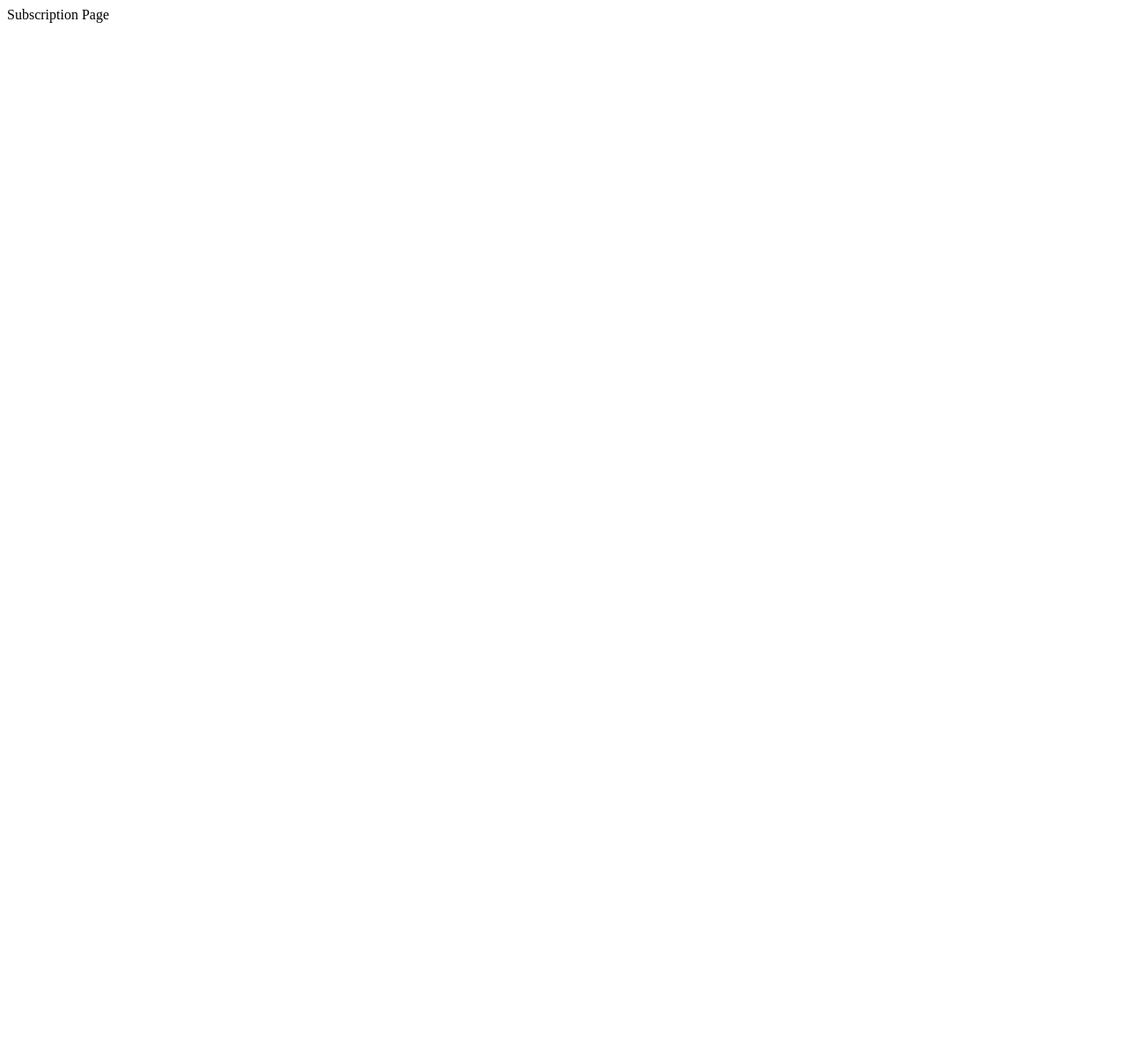
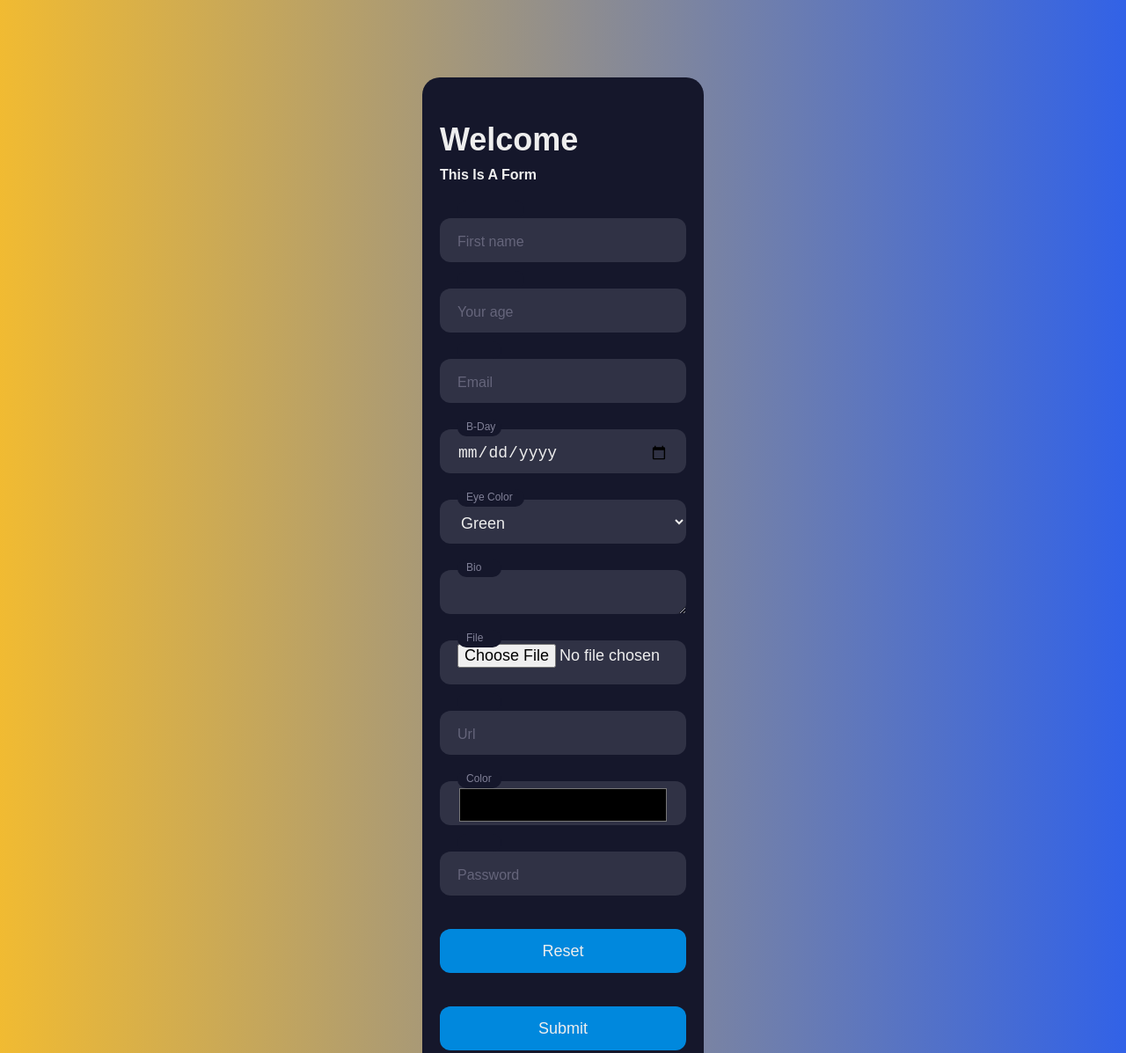
Before and after one commit to arand013/Subscription-Page, a plain HTML site: page src/index.html in a window 1280 px wide. Shown: the top 1197 px of the page at 88% size. Before the commit the page ends 800 px from the top, so only its background shows below. Drawn offline with Linux system fonts and the light colour scheme.

Commit message:
src: index/css : update

```diff
--- a/src/index.html
+++ b/src/index.html
@@ -1,35 +1,94 @@
 <!DOCTYPE html>
 <html lang="en">
+
 <head>
     <meta charset="UTF-8">
     <meta http-equiv="X-UA-Compatible" content="IE=edge">
     <meta name="viewport" content="width=device-width, initial-scale=1.0">
-    <title>Subscription Page</title>
+    <link rel="stylesheet" href="style.css">
+    </link>
 
+    <title>Form</title>
 </head>
+
 <body>
-    <header> Subscription Page </header>
 
-    <div class="container">
-        <div class="intro">
+    <div class="form">
+        <div class="title">Welcome</div>
+        <div class="subtitle">This Is A Form</div>
 
+        <div class="input-container ic1">
+            <input type="text" id="firstname" class="input" placeholder=" " />
+            <div class="cut"></div>
+            <label for="firstname" class="placeholder">First name</label>
         </div>
 
-
-        <div class="container#2">
-        <div class="Subscription 1">
-
-        </div>
-        <div class="Subscription 1">
-
-        </div>
-        <div class="Subscription 3">
-
+        <div class="input-container ic2">
+            <input type="number" id="age" class="input" placeholder=" " min="1" max="89" />
+            <div class="cut"></div>
+            <label for="age" class="placeholder">Your age</label>
         </div>
 
+        <div class="input-container ic2">
+            <input type="text" id="email" class="input" placeholder=" " />
+            <div class="cut cut-short"></div>
+            <label for="email" class="placeholder">Email</label>
         </div>
+
+        <div class="input-container ic2">
+            <input type="date" id="date" class="input" placeholder=" " min="1960-01-01" />
+            <div class="cut cut-short"></div>
+            <label for="date" class="placeholder">B-Day</label>
+        </div>
+
+        <div class="input-container ic2">
+            <select type="multiple" name="eyeColor" id="eyeColor" class="input" placeholder=" ">
+                <option value="Green">Green</option>
+                <option label="Red" value="Red">Red</option>
+                <option value="Green">Orange</option>
+                <option label="Red" value="Red">Yellow</option>
+                <option value="Blue">Blue</option>
+                <option label="Purple" value="Purple">Purple</option>
+            </select>
+            <div class="cut"></div>
+            <label for="eyecolor" class="placeholder">Eye Color</label>
+        </div>
+
+        <div class="input-container ic2">
+            <textarea id="bio" class="input" name="bio" maxlength="20" placeholder=" "> </textarea>
+            <div class="cut cut-short"></div>
+            <label for="bio" class="placeholder">Bio</label>
+        </div>
+
+        <div class="input-container ic2">
+            <input type="file" id="file" class="input" placeholder=" " name="file" />
+            <div class="cut cut-short"></div>
+            <label for="file" class="placeholder">File</label>
+        </div>
+
+        <div class="input-container ic2">
+            <input type="url" id="url" class="input" name="url" placeholder=" "> </input>
+            <div class="cut cut-short"></div>
+            <label for="url" class="placeholder">Url</label>
+        </div>
+
+        <div class="input-container ic2">
+            <input type="color" id="color" class="input" placeholder=" " name="color"> </input>
+            <div class="cut cut-short"></div>
+            <label for="color" class="placeholder">Color</label>
+        </div>
+
+        <div class="input-container ic2">
+            <input type="password" class="input" name="password" placeholder=" "> </input>
+            <div class="cut cut-short"></div>
+            <label for="password" class="placeholder">Password</label>
+        </div>
+
+        <button type="reset" class="submit">Reset</button>
+        <button type="text" class="submit">Submit</button>
+
     </div>
 
+</body>
 
-</body>
 </html>
--- a/src/style.css
+++ b/src/style.css
@@ -0,0 +1,124 @@
+body {
+    align-items: center;
+    background: linear-gradient(to right, hsl(43, 87%, 57%), hsl(224, 79%, 55%));
+    display: flex;
+    justify-content: center;
+    height: 170vh;
+}
+
+.form {
+    background-color: #15172b;
+    border-radius: 20px;
+    box-sizing: border-box;
+    height: 1200px;
+    padding: 20px;
+    width: 320px;
+}
+
+.title {
+    color: #eee;
+    font-family: sans-serif;
+    font-size: 36px;
+    font-weight: 600;
+    margin-top: 30px;
+}
+
+.subtitle {
+    color: #eee;
+    font-family: sans-serif;
+    font-size: 16px;
+    font-weight: 600;
+    margin-top: 10px;
+}
+
+.input-container {
+    height: 50px;
+    position: relative;
+    width: 100%;
+}
+
+.ic1 {
+    margin-top: 40px;
+}
+
+.ic2 {
+    margin-top: 30px;
+}
+
+.input {
+    background-color: #303245;
+    border-radius: 12px;
+    border: 0;
+    box-sizing: border-box;
+    color: #eee;
+    font-size: 18px;
+    height: 100%;
+    outline: 0;
+    padding: 4px 20px 0;
+    width: 100%;
+}
+
+.cut {
+    background-color: #15172b;
+    border-radius: 10px;
+    height: 20px;
+    left: 20px;
+    position: absolute;
+    top: -20px;
+    transform: translateY(0);
+    transition: transform 200ms;
+    width: 76px;
+}
+
+.cut-short {
+    width: 50px;
+}
+
+.input:focus~.cut,
+.input:not(:placeholder-shown)~.cut {
+    transform: translateY(8px);
+}
+
+.placeholder {
+    color: #65657b;
+    font-family: sans-serif;
+    left: 20px;
+    line-height: 14px;
+    pointer-events: none;
+    position: absolute;
+    transform-origin: 0 50%;
+    transition: transform 200ms, color 200ms;
+    top: 20px;
+}
+
+.input:focus~.placeholder,
+.input:not(:placeholder-shown)~.placeholder {
+    transform: translateY(-30px) translateX(10px) scale(0.75);
+}
+
+.input:not(:placeholder-shown)~.placeholder {
+    color: #808097;
+}
+
+.input:focus~.placeholder {
+    color: #dc2f55;
+}
+
+.submit {
+    background-color: #08d;
+    border-radius: 12px;
+    border: 0;
+    box-sizing: border-box;
+    color: #eee;
+    cursor: pointer;
+    font-size: 18px;
+    height: 50px;
+    margin-top: 38px;
+
+    text-align: center;
+    width: 100%;
+}
+
+.submit:active {
+    background-color: #06b;
+}
```
